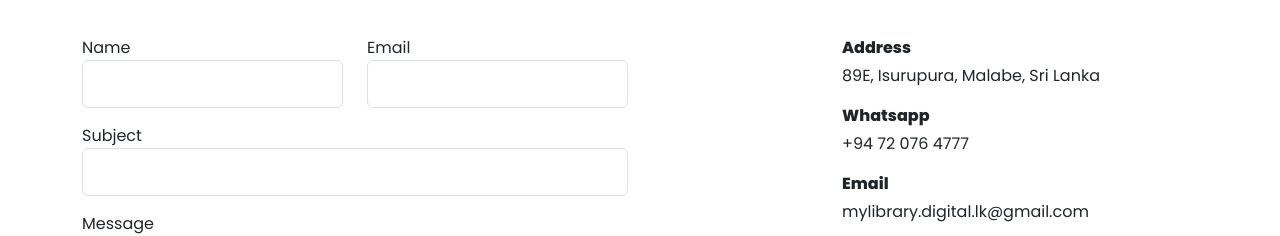
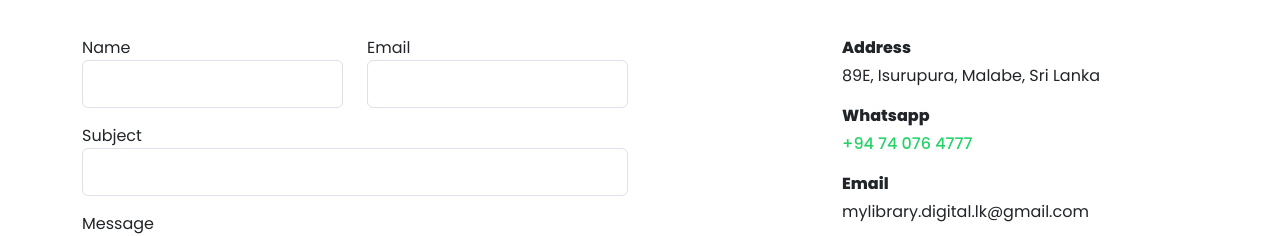
Before and after one commit to mylibrarydigital/website_mylibrary, a React (Create React App) app: page /contact in a window 1280 px wide. Shown: the part 1000-1236 px from the top of the page. Built offline with nearby package versions, Linux system fonts and the light colour scheme.

Commit message:
Update ContactForm to link WhatsApp number with improved styling and hover effects for better user interaction

```diff
--- a/src/components/Main/Contact/ContactForm.jsx
+++ b/src/components/Main/Contact/ContactForm.jsx
@@ -22,7 +22,27 @@ const ContactForm = () => {
               </li>
               <li class='mb-3'>
                 <strong class='d-block mb-1'>Whatsapp</strong>
-                <span>+94 72 076 4777</span>
+                <a
+                  href='https://wa.me/message/AHKH6P2IGSGVB1'
+                  target='_blank'
+                  rel='noopener noreferrer'
+                  style={{
+                    color: '#25D366',
+                    textDecoration: 'none',
+                    fontWeight: '500',
+                    transition: 'opacity 0.3s ease',
+                  }}
+                  onMouseEnter={(e) => {
+                    e.currentTarget.style.opacity = '0.8';
+                    e.currentTarget.style.textDecoration = 'underline';
+                  }}
+                  onMouseLeave={(e) => {
+                    e.currentTarget.style.opacity = '1';
+                    e.currentTarget.style.textDecoration = 'none';
+                  }}
+                >
+                  +94 74 076 4777
+                </a>
               </li>
               <li class='mb-3'>
                 <strong class='d-block mb-1'>Email</strong>
```
